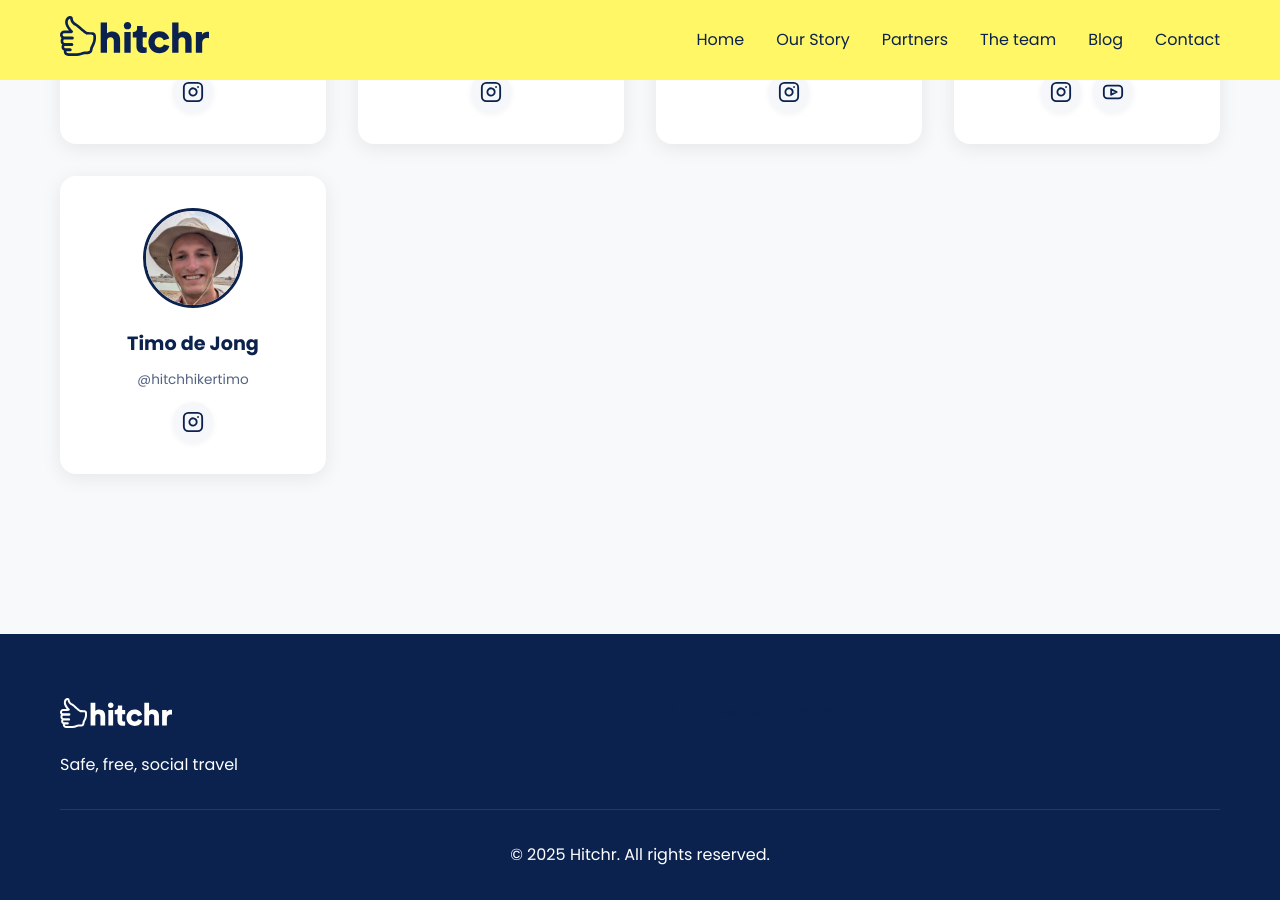
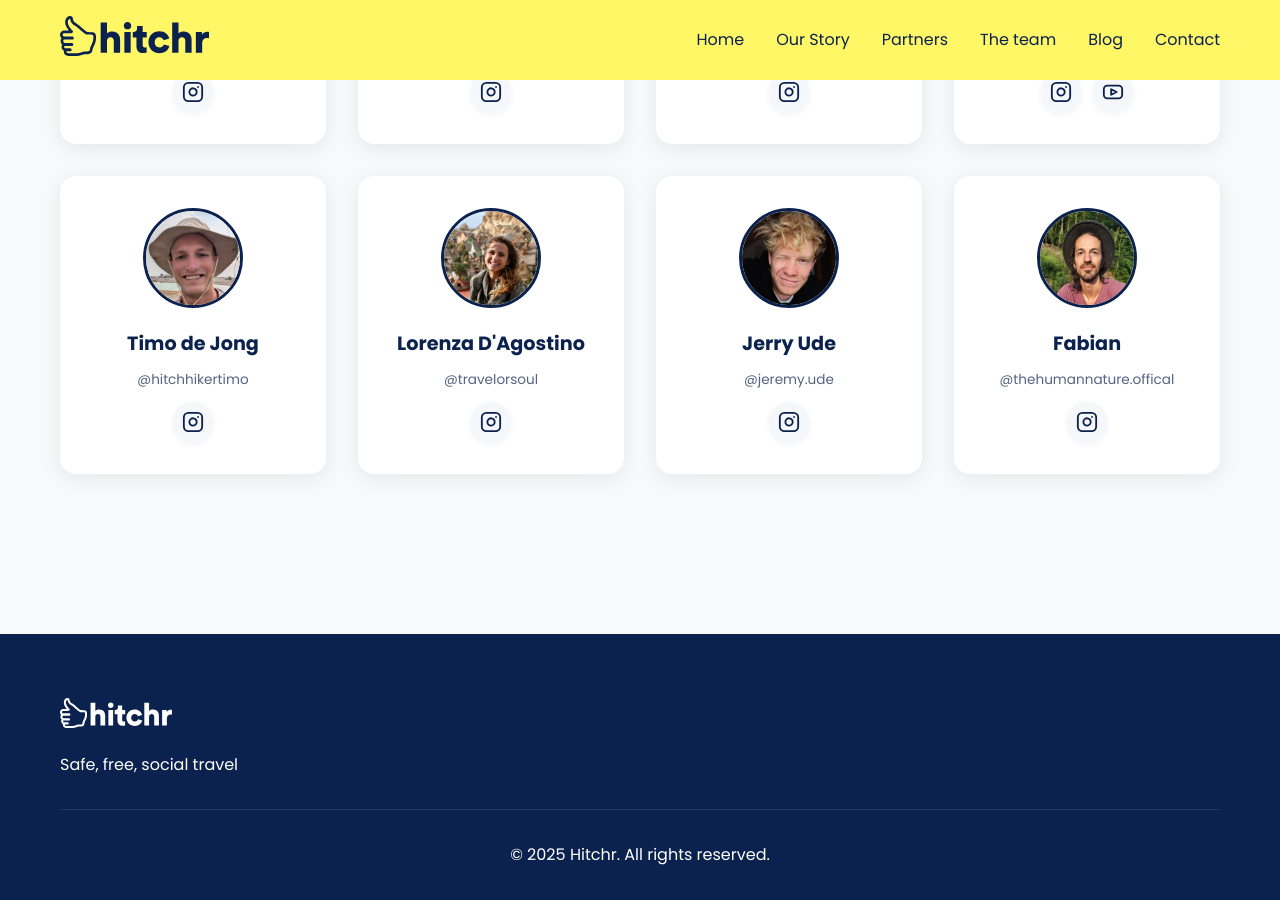
Before and after one commit to hitchrworld/hitchrworld.github.io, a Jekyll site: the page built from team.html, in a window 1280 px wide and 900 px high, scrolled down 3792 px. Built offline with Jekyll 4.4.1, drawn with Linux system fonts in a browser that asks for light colours.

Commit message:
Add new team members to team.html, including Lorenza D'Agostino, Jerry Ude, and Fabian, with images, bios, and social media links for enhanced team representation.

```diff
--- a/team.html
+++ b/team.html
@@ -290,6 +290,36 @@ title: Meet the Team
                     <a href="https://www.instagram.com/hitchhikertimo/" target="_blank" aria-label="Instagram" class="hitcher-icon"><svg width="22" height="22" viewBox="0 0 24 24" fill="none" stroke="currentColor" stroke-width="2" stroke-linecap="round" stroke-linejoin="round"><rect x="2" y="2" width="20" height="20" rx="5" ry="5"></rect><path d="M16 11.37A4 4 0 1 1 12.63 8 4 4 0 0 1 16 11.37z"></path><line x1="17.5" y1="6.5" x2="17.51" y2="6.5"></line></svg></a>
                 </div>
             </div>
+            <div class="team-member">
+                <div class="member-image">
+                    <img src="/assets/images/team/lorenza.jpg" alt="Lorenza D'Agostino" onerror="this.onerror=null;this.src='/assets/images/placeholder.png';">
+                </div>
+                <h3>Lorenza D'Agostino</h3>
+                <p class="member-handle">@travelorsoul</p>
+                <div class="member-socials">
+                    <a href="https://www.instagram.com/travelorsoul/" target="_blank" aria-label="Instagram" class="hitcher-icon"><svg width="22" height="22" viewBox="0 0 24 24" fill="none" stroke="currentColor" stroke-width="2" stroke-linecap="round" stroke-linejoin="round"><rect x="2" y="2" width="20" height="20" rx="5" ry="5"></rect><path d="M16 11.37A4 4 0 1 1 12.63 8 4 4 0 0 1 16 11.37z"></path><line x1="17.5" y1="6.5" x2="17.51" y2="6.5"></line></svg></a>
+                </div>
+            </div>
+            <div class="team-member">
+                <div class="member-image">
+                    <img src="/assets/images/team/jerry.jpg" alt="Jerry Ude" onerror="this.onerror=null;this.src='/assets/images/placeholder.png';">
+                </div>
+                <h3>Jerry Ude</h3>
+                <p class="member-handle">@jeremy.ude</p>
+                <div class="member-socials">
+                    <a href="https://www.instagram.com/jeremy.ude/" target="_blank" aria-label="Instagram" class="hitcher-icon"><svg width="22" height="22" viewBox="0 0 24 24" fill="none" stroke="currentColor" stroke-width="2" stroke-linecap="round" stroke-linejoin="round"><rect x="2" y="2" width="20" height="20" rx="5" ry="5"></rect><path d="M16 11.37A4 4 0 1 1 12.63 8 4 4 0 0 1 16 11.37z"></path><line x1="17.5" y1="6.5" x2="17.51" y2="6.5"></line></svg></a>
+                </div>
+            </div>
+            <div class="team-member">
+                <div class="member-image">
+                    <img src="/assets/images/team/fabian.jpg" alt="Fabian" onerror="this.onerror=null;this.src='/assets/images/placeholder.png';">
+                </div>
+                <h3>Fabian</h3>
+                <p class="member-handle">@thehumannature.offical</p>
+                <div class="member-socials">
+                    <a href="https://www.instagram.com/thehumannature.offical/" target="_blank" aria-label="Instagram" class="hitcher-icon"><svg width="22" height="22" viewBox="0 0 24 24" fill="none" stroke="currentColor" stroke-width="2" stroke-linecap="round" stroke-linejoin="round"><rect x="2" y="2" width="20" height="20" rx="5" ry="5"></rect><path d="M16 11.37A4 4 0 1 1 12.63 8 4 4 0 0 1 16 11.37z"></path><line x1="17.5" y1="6.5" x2="17.51" y2="6.5"></line></svg></a>
+                </div>
+            </div>
         </div>
     </div>
 </section>
```
Also changed, not shown: assets/images/team/fabian.jpg (added), assets/images/team/jerry.jpg (added), assets/images/team/lorenza.jpg (added).
